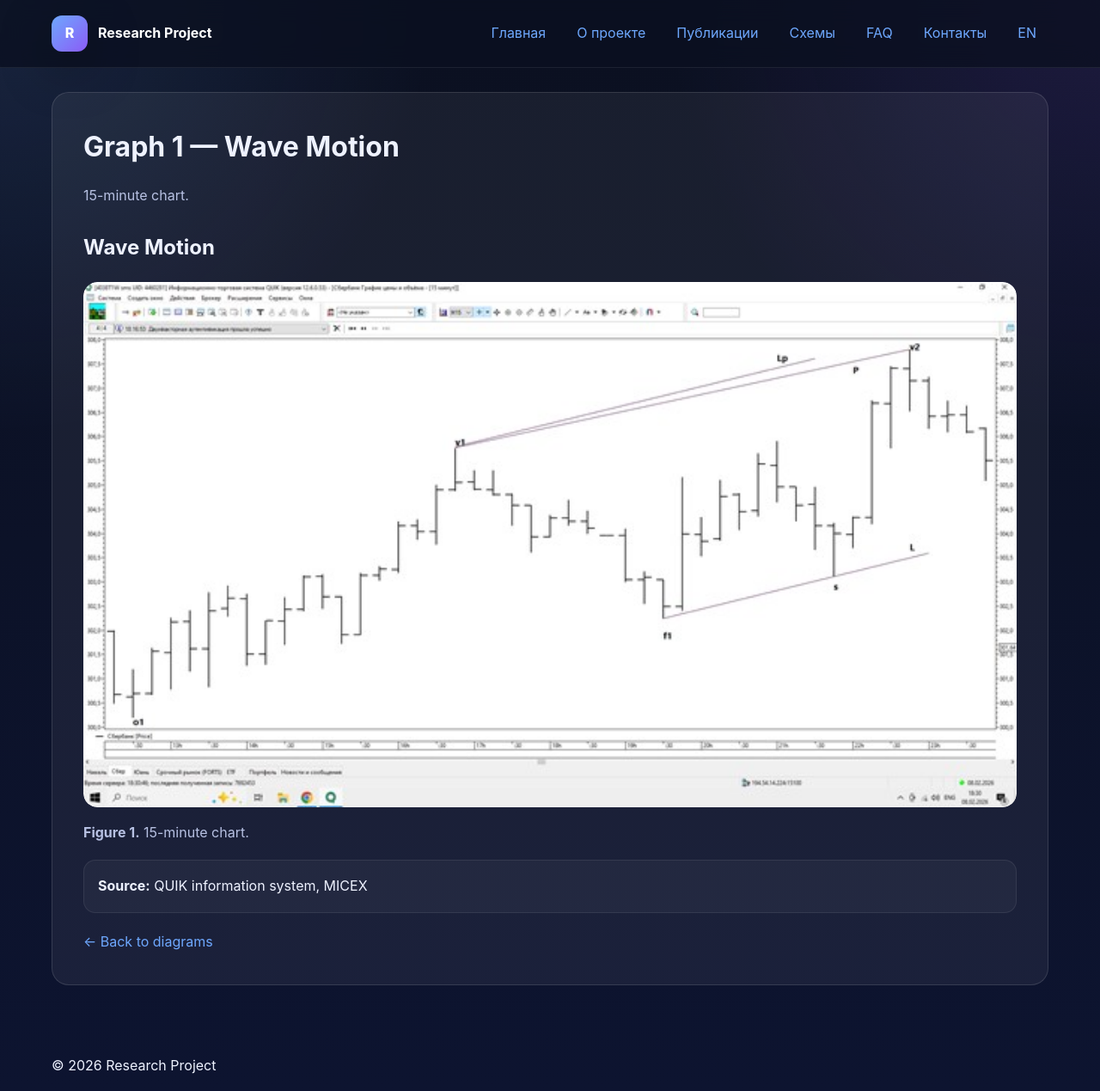
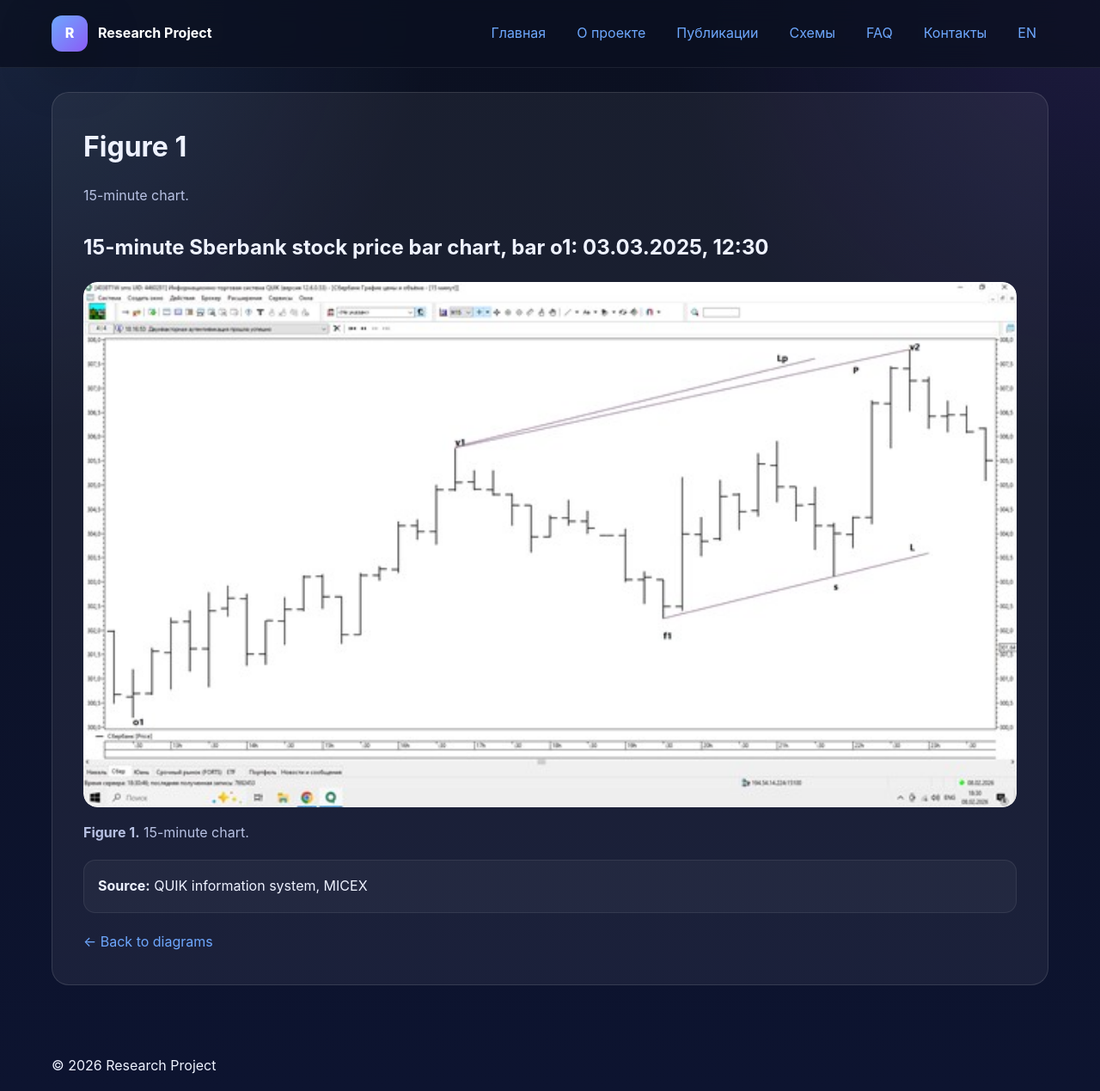
Before and after one commit to naoumov-ilia/naoumov-ilia.github.io, a Jekyll site: the page built from ru/diagrams/graph-1.md, in a window 1280 px wide and 1269 px high. Shown: the whole window at 86% size. Built offline with Jekyll 4.4.1, drawn with Linux system fonts in a browser that asks for light colours.

Commit message:
Update graph-1.md

```diff
--- a/ru/diagrams/graph-1.md
+++ b/ru/diagrams/graph-1.md
@@ -1,15 +1,15 @@
 ---
 layout: page
-title: Graph 1 — Wave Motion
+title: Figure 1
 lang: ru
 ref: graph-1
 description: 15-minute chart.
 permalink: /ru/diagrams/graph-1/
 ---
 
-## Wave Motion
+## 15-minute Sberbank stock price bar chart, bar  о1: 03.03.2025, 12:30
 
-<a class="single-diagram-image-link" href="{{ '/assets/images/graph-1.png' | relative_url }}" data-title="Graph 1 — Wave Motion"><img class="single-diagram-image" src="{{ '/assets/images/graph-1.png' | relative_url }}" alt="Wave Motion"></a>
+<a class="single-diagram-image-link" href="{{ '/assets/images/graph-1.png' | relative_url }}" data-title="Figure 1"><img class="single-diagram-image" src="{{ '/assets/images/graph-1.png' | relative_url }}" alt="Wave Motion"></a>
 
 <p class="single-diagram-caption">
   <strong>Figure 1.</strong> 15-minute chart.
```
